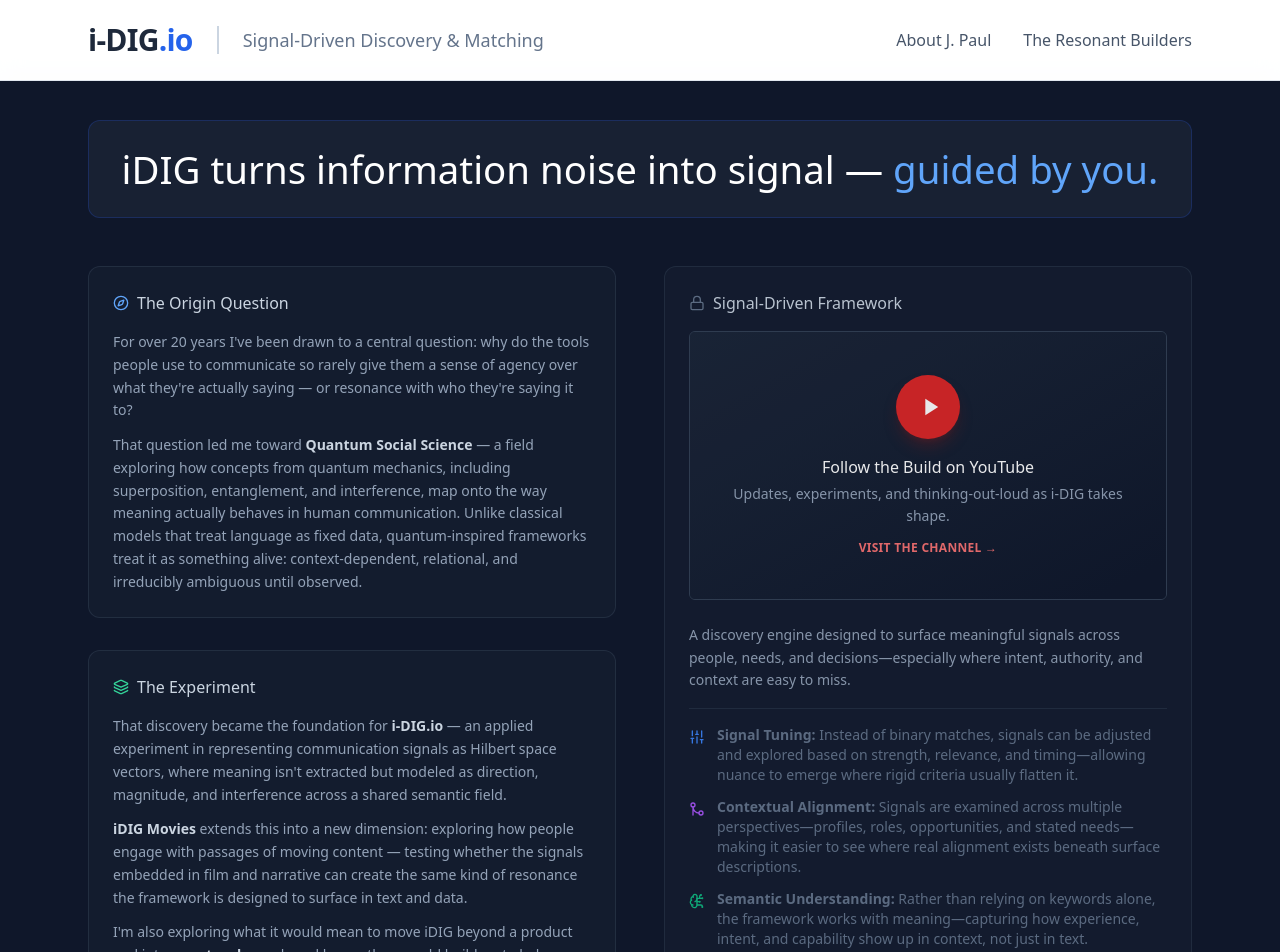
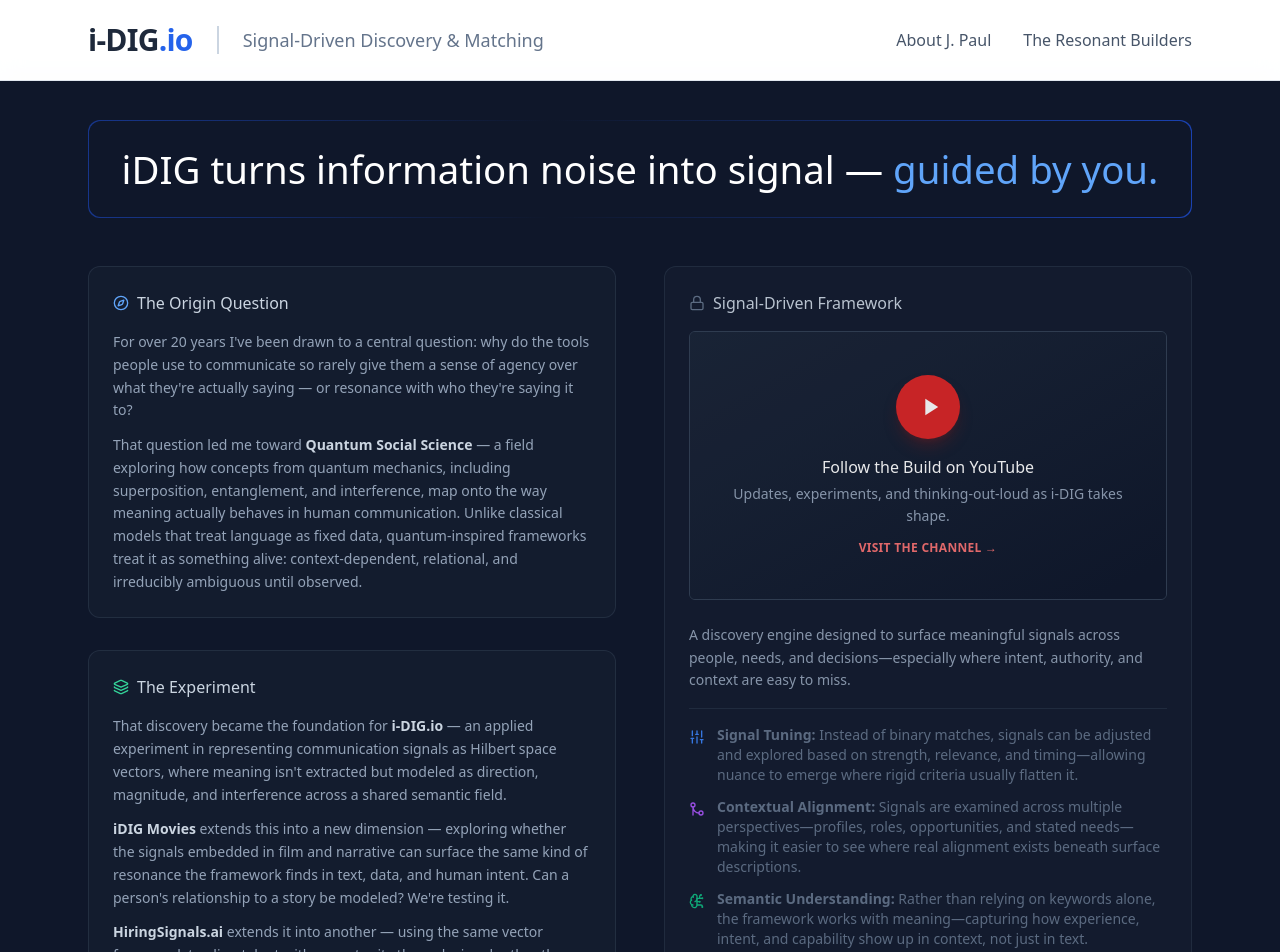
Before and after one commit to theresonantbuilder/idig_website, a React (Vite) app: page / in a window 1280 px wide. Shown: the top 952 px of the page. Built offline with nearby package versions, Linux system fonts and the light colour scheme.

Commit message:
new sub header

```diff
--- a/src/pages/HomeSignalDriven.tsx
+++ b/src/pages/HomeSignalDriven.tsx
@@ -82,10 +82,24 @@
         <section id="lab" className="bg-slate-900 text-slate-300 pt-10 pb-10">
           <div className="max-w-6xl mx-auto px-6">
             <div className="mb-12">
-              <div className="bg-slate-800/60 border border-blue-900/50 rounded-xl px-8 py-6 text-center">
-                <h2 className="text-white font-light leading-tight" style={{ fontSize: 'clamp(1rem, 3vw, 2.5rem)' }}>
-                  iDIG turns information noise into signal — <span className="text-blue-400 font-medium">guided by you.</span>
-                </h2>
+              <style>{`
+                @keyframes signalSweep {
+                  0%   { background-position: 0% 50%; }
+                  100% { background-position: 300% 50%; }
+                }
+              `}</style>
+              <div style={{
+                background: 'linear-gradient(90deg, #0f172a, #1d4ed8, #38bdf8, #1d4ed8, #0f172a)',
+                backgroundSize: '300% 100%',
+                animation: 'signalSweep 4s linear infinite',
+                borderRadius: '0.75rem',
+                padding: '1px',
+              }}>
+                <div className="bg-slate-900 rounded-xl px-8 py-6 text-center">
+                  <h2 className="text-white font-light leading-tight" style={{ fontSize: 'clamp(1rem, 3vw, 2.5rem)' }}>
+                    iDIG turns information noise into signal — <span className="text-blue-400 font-medium">guided by you.</span>
+                  </h2>
+                </div>
               </div>
             </div>
 
@@ -112,8 +126,9 @@
                   </div>
                   <div className="text-sm leading-relaxed text-slate-400 space-y-3">
                     <p>That discovery became the foundation for <strong className="text-slate-300">i-DIG.io</strong> — an applied experiment in representing communication signals as Hilbert space vectors, where meaning isn't extracted but modeled as direction, magnitude, and interference across a shared semantic field.</p>
-                    <p><strong className="text-slate-300">iDIG Movies</strong> extends this into a new dimension: exploring how people engage with passages of moving content — testing whether the signals embedded in film and narrative can create the same kind of resonance the framework is designed to surface in text and data.</p>
-                    <p>I'm also exploring what it would mean to move iDIG beyond a product and into a <strong className="text-slate-300">protocol</strong> — a shared layer others could build on to help surface resonance in the tools and systems where human communication already lives.</p>
+                    <p><strong className="text-slate-300">iDIG Movies</strong> extends this into a new dimension — exploring whether the signals embedded in film and narrative can surface the same kind of resonance the framework finds in text, data, and human intent. Can a person's relationship to a story be modeled? We're testing it.</p>
+                    <p><strong className="text-slate-300">HiringSignals.ai</strong> extends it into another — using the same vector framework to align talent with opportunity through signal rather than keyword filters, giving both sides of a search real visibility into what's actually resonating and why.</p>
+                    <p>Both are experiments. Both point toward the same conclusion: iDIG needs to move beyond a product. I'm working toward establishing it as a <strong className="text-slate-300">nonprofit open protocol</strong> — a shared layer that others can build on to surface genuine resonance in the tools, communities, and systems where human communication already lives.</p>
                   </div>
                 </div>
 
```
